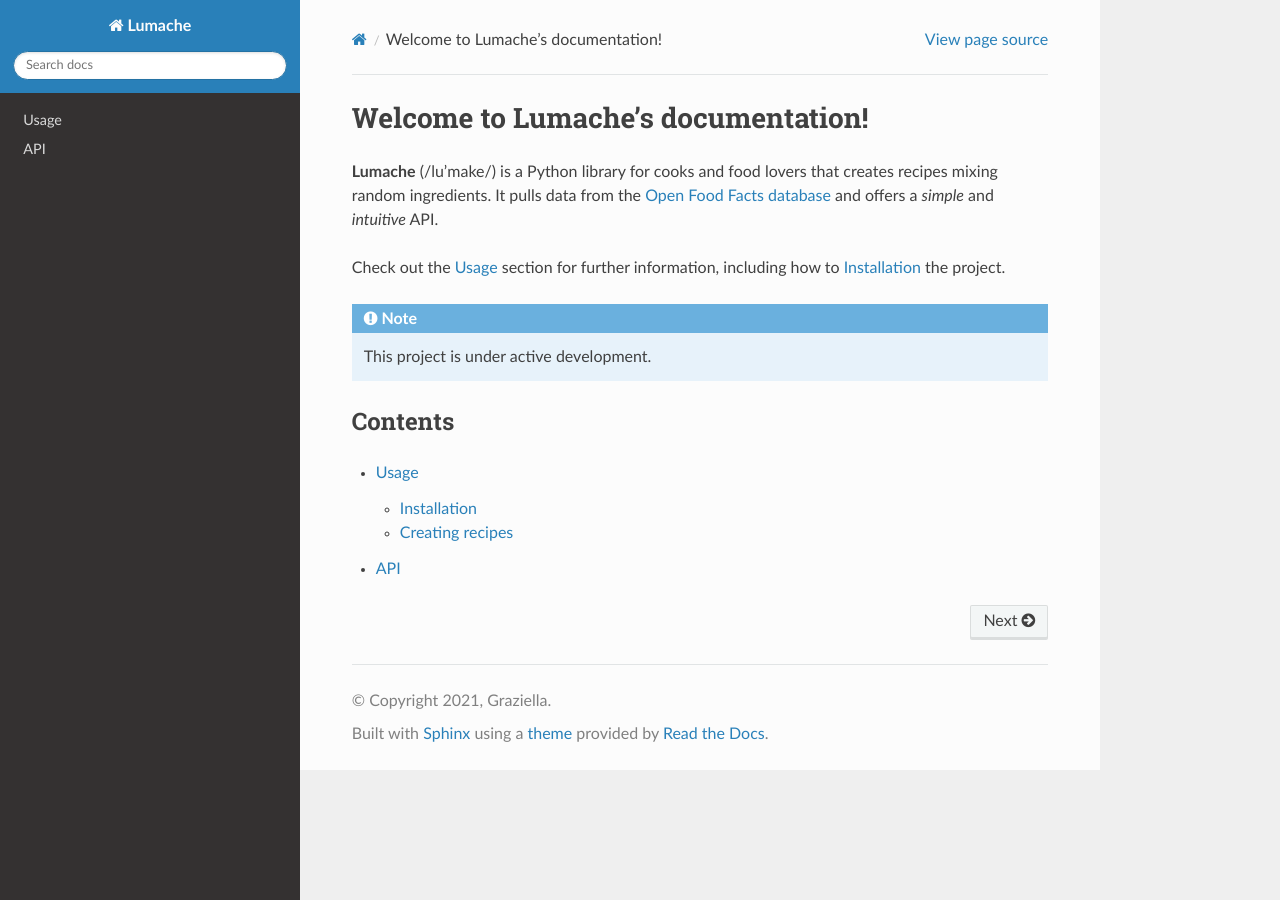
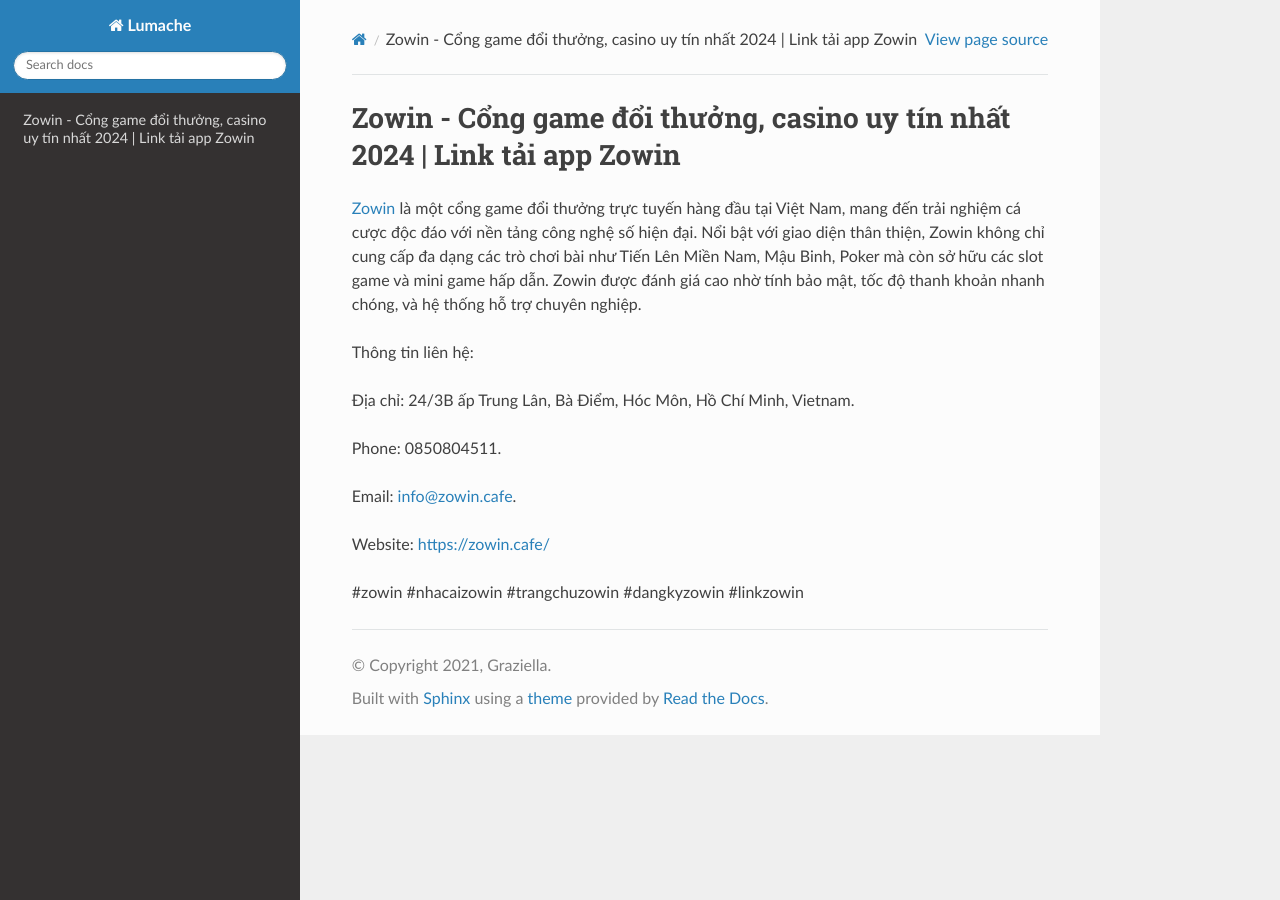
Before and after one commit to JonsCalicut123/zowincafe, a Sphinx documentation site: the page built from docs/source/index.rst, in a window 1280 px wide. Built offline with Sphinx 7.4.7 and the Read the Docs theme 3.1.0, drawn with Linux system fonts in a browser that asks for light colours.

Commit message:
Update index.rst

```diff
--- a/docs/source/index.rst
+++ b/docs/source/index.rst
@@ -1,22 +1,16 @@
-Welcome to Lumache's documentation!
+Zowin - Cổng game đổi thưởng, casino uy tín nhất 2024 | Link tải app Zowin
 ===================================
 
-**Lumache** (/lu'make/) is a Python library for cooks and food lovers
-that creates recipes mixing random ingredients.
-It pulls data from the `Open Food Facts database <https://world.openfoodfacts.org/>`_
-and offers a *simple* and *intuitive* API.
+`Zowin <https://zowin.cafe/>`_ là một cổng game đổi thưởng trực tuyến hàng đầu tại Việt Nam, mang đến trải nghiệm cá cược độc đáo với nền tảng công nghệ số hiện đại. Nổi bật với giao diện thân thiện, Zowin không chỉ cung cấp đa dạng các trò chơi bài như Tiến Lên Miền Nam, Mậu Binh, Poker mà còn sở hữu các slot game và mini game hấp dẫn. Zowin được đánh giá cao nhờ tính bảo mật, tốc độ thanh khoản nhanh chóng, và hệ thống hỗ trợ chuyên nghiệp.
 
-Check out the :doc:`usage` section for further information, including
-how to :ref:`installation` the project.
+Thông tin liên hệ:
 
-.. note::
+Địa chỉ: 24/3B ấp Trung Lân, Bà Điểm, Hóc Môn, Hồ Chí Minh, Vietnam.
 
-   This project is under active development.
+Phone: 0850804511.
 
-Contents
---------
+Email: info@zowin.cafe.
 
-.. toctree::
+Website: https://zowin.cafe/
 
-   usage
-   api
+#zowin #nhacaizowin #trangchuzowin #dangkyzowin #linkzowin
```
